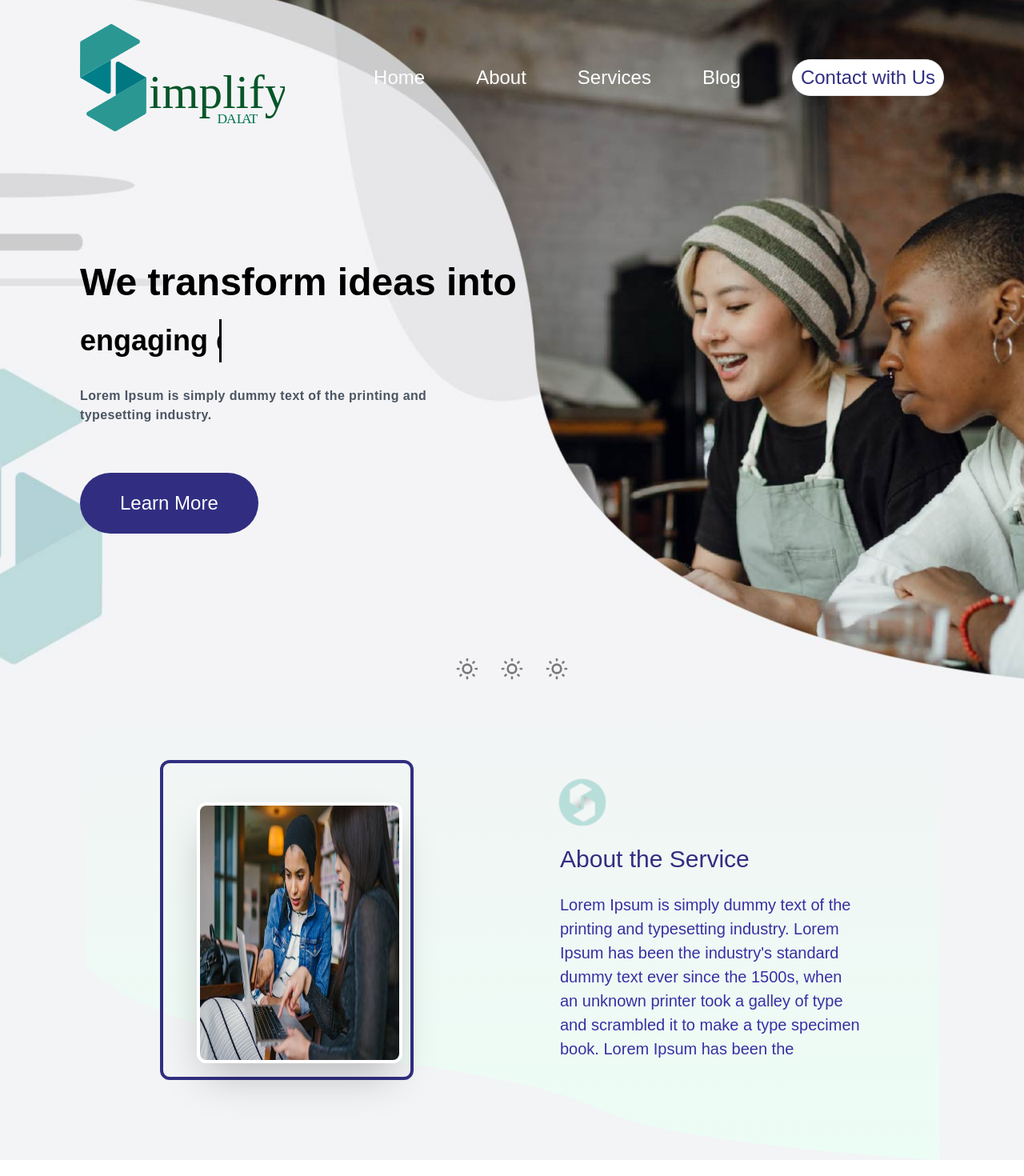
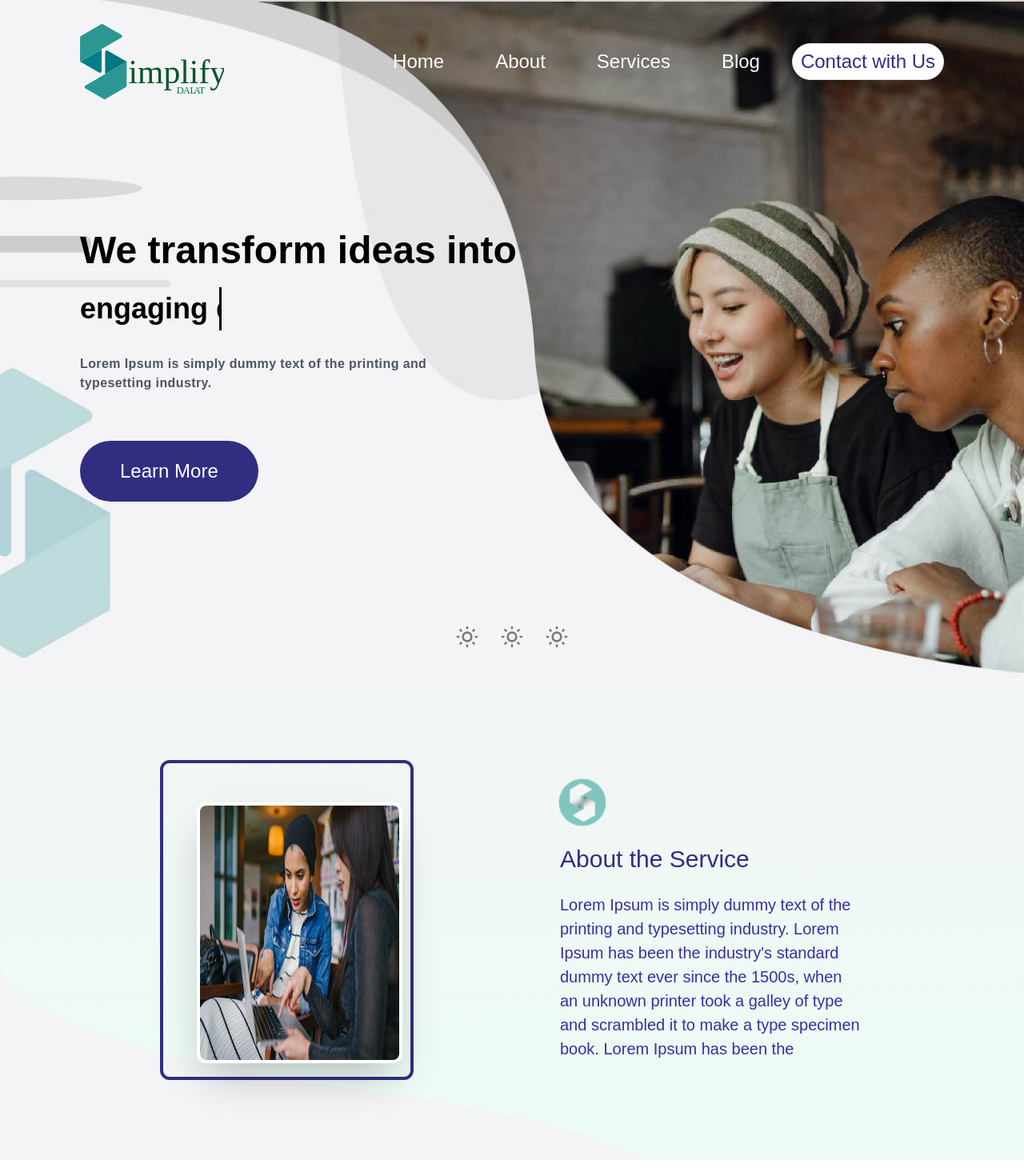
Before and after one commit to Junee9910/SimplifyWeb, an Angular app: page / in a window 1280 px wide. Shown: the top 1470 px of the page at 80% size. Built offline with nearby package versions, Linux system fonts and the light colour scheme.

Commit message:
map direction complete

```diff
--- a/angular.json
+++ b/angular.json
@@ -31,7 +31,8 @@
               "src/styles.css",
               "node_modules/animate.css/animate.min.css"
             ],
-            "scripts": []
+            "scripts": [
+            ]
           },
           "configurations": {
             "production": {
--- a/package.json
+++ b/package.json
@@ -21,6 +21,8 @@
     "@angular/platform-browser-dynamic": "~12.2.0",
     "@angular/router": "~12.2.0",
     "animate.css": "^4.1.1",
+    "bootstrap": "^5.1.3",
+    "jquery": "^3.6.0",
     "rxjs": "~6.6.0",
     "t-writer.js": "^1.0.4",
     "tslib": "^2.3.0",
--- a/src/app/home/home.component.css
+++ b/src/app/home/home.component.css
@@ -5,10 +5,7 @@
 }
 .home{
     padding-top: 30px;
-    /* background: url('src/assets/img/home-bgl.jpg') no-repeat; */
-    /* width: 100%; */
     height:850px;
-    /* background-position: center; */
     padding-left: 100px;
     padding-right: 100px;
 }
@@ -44,12 +41,11 @@ width: 25.5ch;
     padding-left: 50px;
     padding-right: 50px;
 }
+.nav-ct {
+    margin-right: 40px;
+}
 .about{
-    /* background: url('src/assets/img/bgg-ser.svg') no-repeat;
-    width: 100%; */
     height:600px;
-    /* background-size: cover;
-    background-position: center; */
     background-color:#F3F4F6;
     padding: 200px;
 }
@@ -68,14 +64,10 @@ padding-left: 20px;
     margin-right: 100px;
 }
 .service{
-    /* background: url('src/assets/img/about-bg-change.svg') no-repeat;
-    width: 100%; */
     height: 850px;
     padding-left: 200px;
     padding-right: 200px;
     padding-top: 50px;
-    /* background-size: cover;
-    background-position: center; */
 }
 .post-card{
     padding: 20px;
@@ -91,11 +83,7 @@ padding-left: 20px;
     margin-bottom: 50px;
 }
 .email{
-    /* background: url('src/assets/img/email-bg-change.svg') no-repeat; */
-    /* width: 100%; */
     height: 850px;
-    /* background-size: cover;
-    background-position: center; */
 }
 .circle{
     margin-left: 100px;
@@ -131,12 +119,8 @@ padding-left: 20px;
     margin-top: 100px;
 }
 .foot{
-    /* background: url('src/assets/img/footer-bg.png') no-repeat; */
-    /* width: 100%; */
     height: 900px;
     background-color:#F3F4F6;
-    /* background-size: cover;
-    background-position: center;  */
     padding-top: 200px;
     padding-left: 200px;
     padding-right: 200px;
--- a/src/app/home/home.component.html
+++ b/src/app/home/home.component.html
@@ -1,17 +1,23 @@
-<div class="home w-full bg-home-bg bg-no-repeat bg-center">
-  <nav class="max-w-full text-white">
-    <div class="mx-auto">
-      <div class="flex justify-between">
-        <div class="w-64 items-center stroke">
+<div class="home h-full bg-home-bg bg-no-repeat bg-center bg-cover bg-fixed">
+  <nav class="nav max-w-full text-white mx-auto flex justify-between">
+        <div class="logo w-1/6 items-center stroke">
           <a href="#" class="flex items-center">
             <img src="assets/img/bigger_i.svg" />
           </a>
         </div>
-        <div class="flex items-center space-x-16 text-2xl">
-          <div class="hover:text-gray-300"><a href="#">Home</a></div>
-          <div class="hover:text-gray-300"><a href="#">About</a></div>
-          <div class="hover:text-gray-300"><a href="#">Services</a></div>
-          <div class="hover:text-gray-300"><a href="#">Blog</a></div>
+        <div class="nav-links flex justify-center items-center text-2xl">
+          <!-- <ul class="space-x-16">
+            <li class="inline-block hover:text-gray-300"><a href="#">Home</a></li>
+            <li class="inline-block hover:text-gray-300"><a href="#">About</a></li>
+            <li class="inline-block hover:text-gray-300"><a href="#">Services</a></li>
+            <li class="inline-block hover:text-gray-300"><a href="#">Blog</a></li>
+          </ul> -->
+          <div class="nav-ct flex space-x-16">
+            <div class=" hover:text-gray-300"><a href="#">Home</a></div>
+            <div class=" hover:text-gray-300"><a href="#">About</a></div>
+            <div class=" hover:text-gray-300"><a href="#">Services</a></div>
+            <div class=" hover:text-gray-300"><a href="#">Blog</a></div>
+          </div>
           <button
             type="button"
             class="
@@ -37,8 +43,6 @@
             Contact with Us
           </button>
         </div>
-      </div>
-    </div>
   </nav>
   <div class="h-4/5 flex flex-col justify-center items-start">
     <h1 class="text-5xl font-bold">We transform ideas into</h1>
@@ -111,7 +115,7 @@
     </svg>
   </div>
 </div>
-<div class="about flex items-center w-full bg-about-bg bg-no-repeat bg-center">
+<div class="about flex h-full items-center bg-about-bg bg-no-repeat bg-cover bg-center">
   <div class="card flex-1 animate__animated animate__slideInLeft">
     <div
       class="
@@ -144,7 +148,7 @@
   <div class="abt flex-1 animate__animated animate__slideInUp">
     <img
       src="assets/img/S-wh.svg"
-      class="h-14 w-14 bg-teal-600 rounded-full animate-pulse opacity-25"
+      class="h-14 w-14 bg-teal-600 rounded-full animate-pulse opacity-50"
     />
     <h1 class="text-3xl text-indigo-900">About the Service</h1>
     <h2 class="text-xl text-indigo-800">
@@ -155,7 +159,7 @@
     </h2>
   </div>
 </div>
-<div class="service w-full bg-service-bg bg-no-repeat bg-center">
+<div class="service w-full h-full bg-service-bg bg-no-repeat bg-center">
   <div class="title flex flex-col justify-center items-center">
     <img src="assets/img/S-logo.svg" class="h-24 w-24 animate-pulse" />
     <h1 class="text-gray-500 text-2xl">What we do</h1>
@@ -647,7 +651,7 @@
         <h1><a href="blog">> Blog</a></h1>
         <h1><a href="foot">> Contact Us</a></h1>
       </div>
-      <a href="#">
+      <a href="https://www.google.com/maps/place/%C4%90%C6%B0%E1%BB%9Dng+Tr%E1%BA%A7n+Kh%C3%A1nh+D%C6%B0,+Ph%C6%B0%E1%BB%9Dng+8,+Tp.+%C4%90%C3%A0+L%E1%BA%A1t,+L%C3%A2m+%C4%90%E1%BB%93ng,+Vi%E1%BB%87t+Nam/@11.9601352,108.4392082,17z/data=!3m1!4b1!4m5!3m4!1s0x317112c52c3c3a4d:0xdd9c5e41c4a23fa6!8m2!3d11.9601352!4d108.4413969?hl=vi-VN">
         <div class="h-20 w-40 bg-gray-200 border border-gray-900 rounded-lg flex justify-center items-center bg-opacity-50">
           <h3 class="text-xl text-black">Our Map</h3>
           <img src="assets/img/map.svg" class="h-14">
--- a/src/index.html
+++ b/src/index.html
@@ -7,6 +7,7 @@
   <meta name="viewport" content="width=device-width, initial-scale=1">
   <link rel="icon" type="image/x-icon" href="S-logo.svg">
   <link rel="preconnect" href="https://fonts.gstatic.com">
+  <script src="https://kit.fontawesome.com/yourcode.js" crossorigin="anonymous"></script>
 </head>
 <body>
   <app-root></app-root>
```
Also changed, not shown: 1 other file (tests, documents, lock files or other folders).
